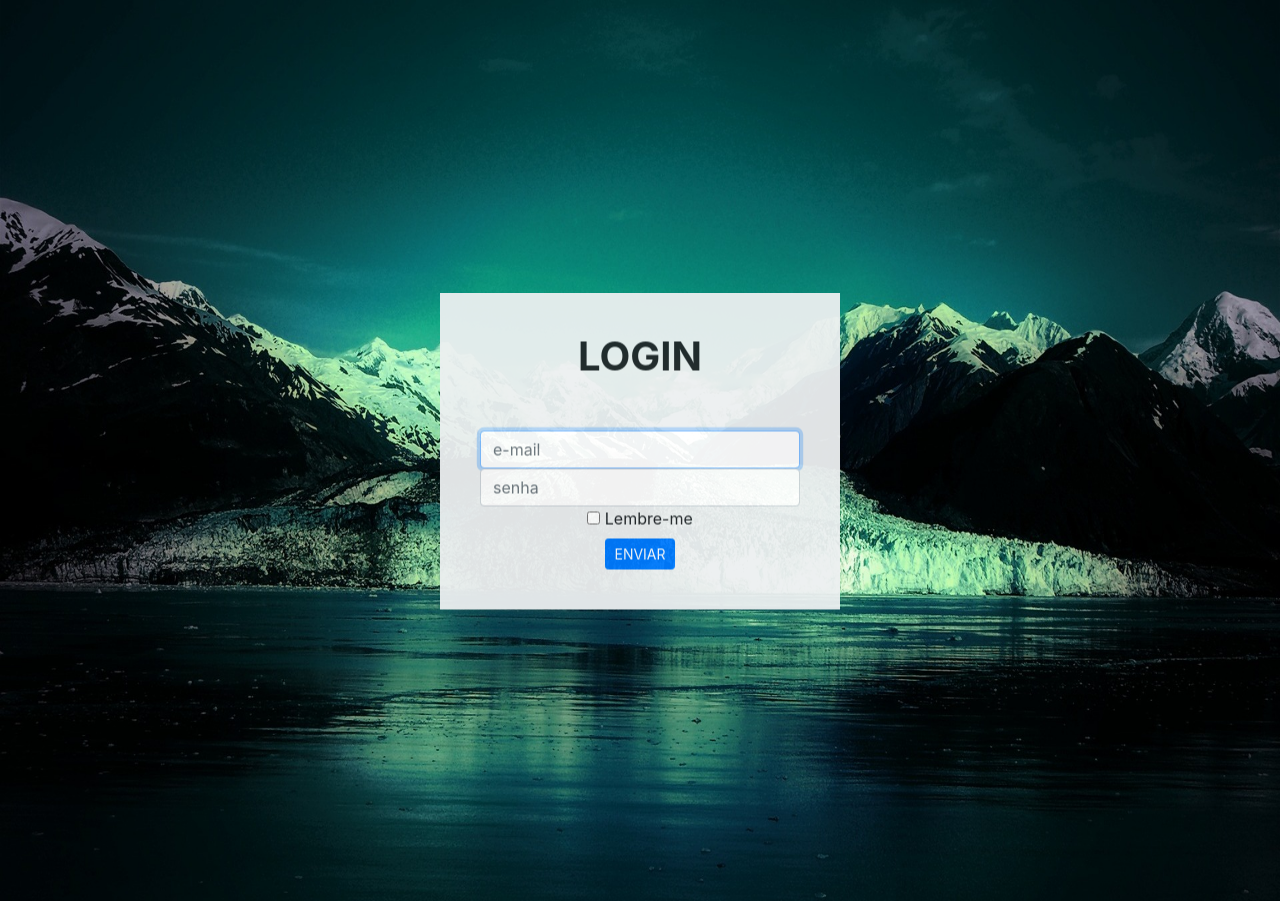
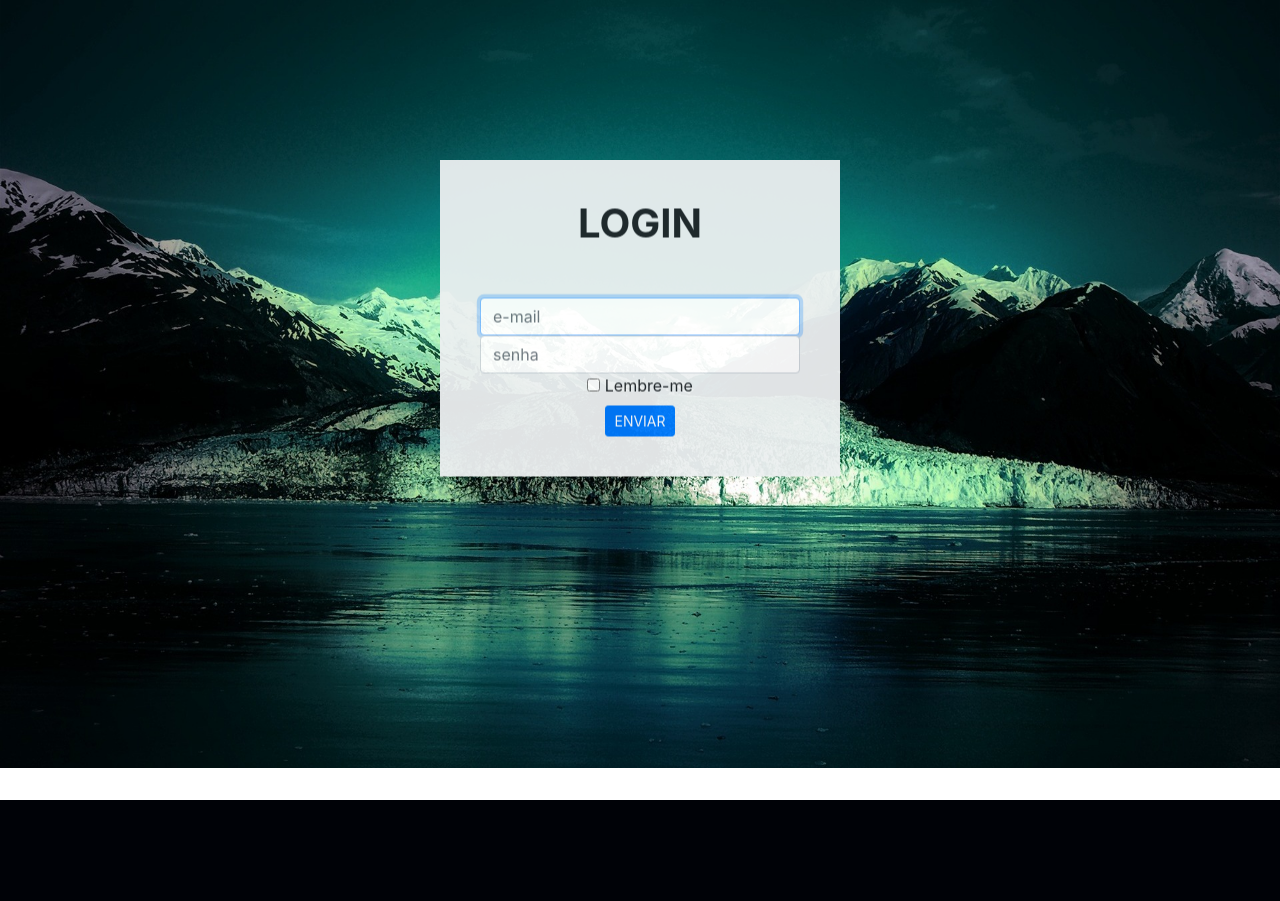
Before and after one commit to magnumcosta/aprendizagem, a PHP site: page / in a window 1280 px wide. After the commit the page ends 800 px from the top, so only its background shows below. Run offline with PHP 8.4, Linux system fonts and the light colour scheme; data that the repository does not hold is empty.

Commit message:
newTemplate

```diff
--- a/css/estilo.css
+++ b/css/estilo.css
@@ -8,7 +8,7 @@ body {
 
  img {
     width: 100%;
-    height: 901px;
+    height: 768px;
 
 }
 
```
